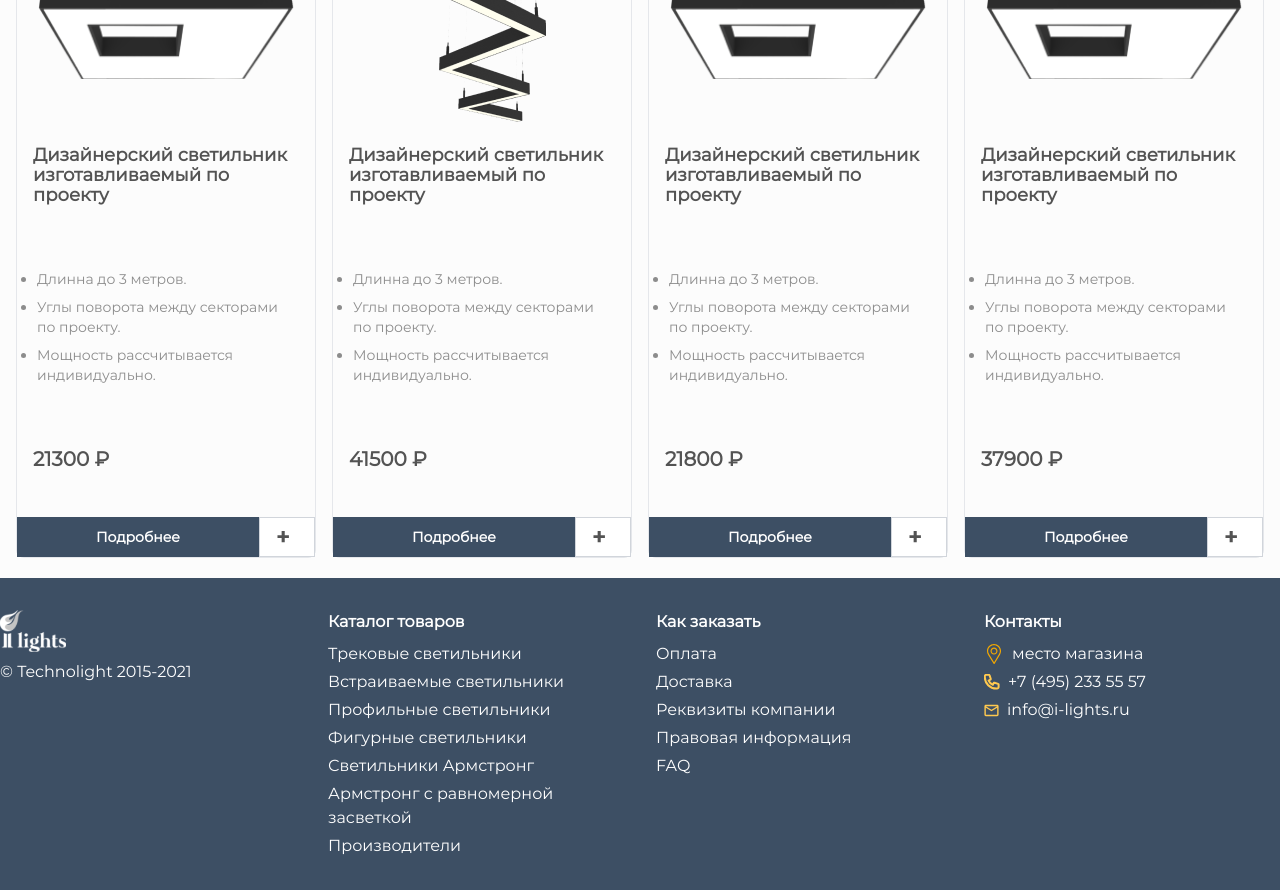
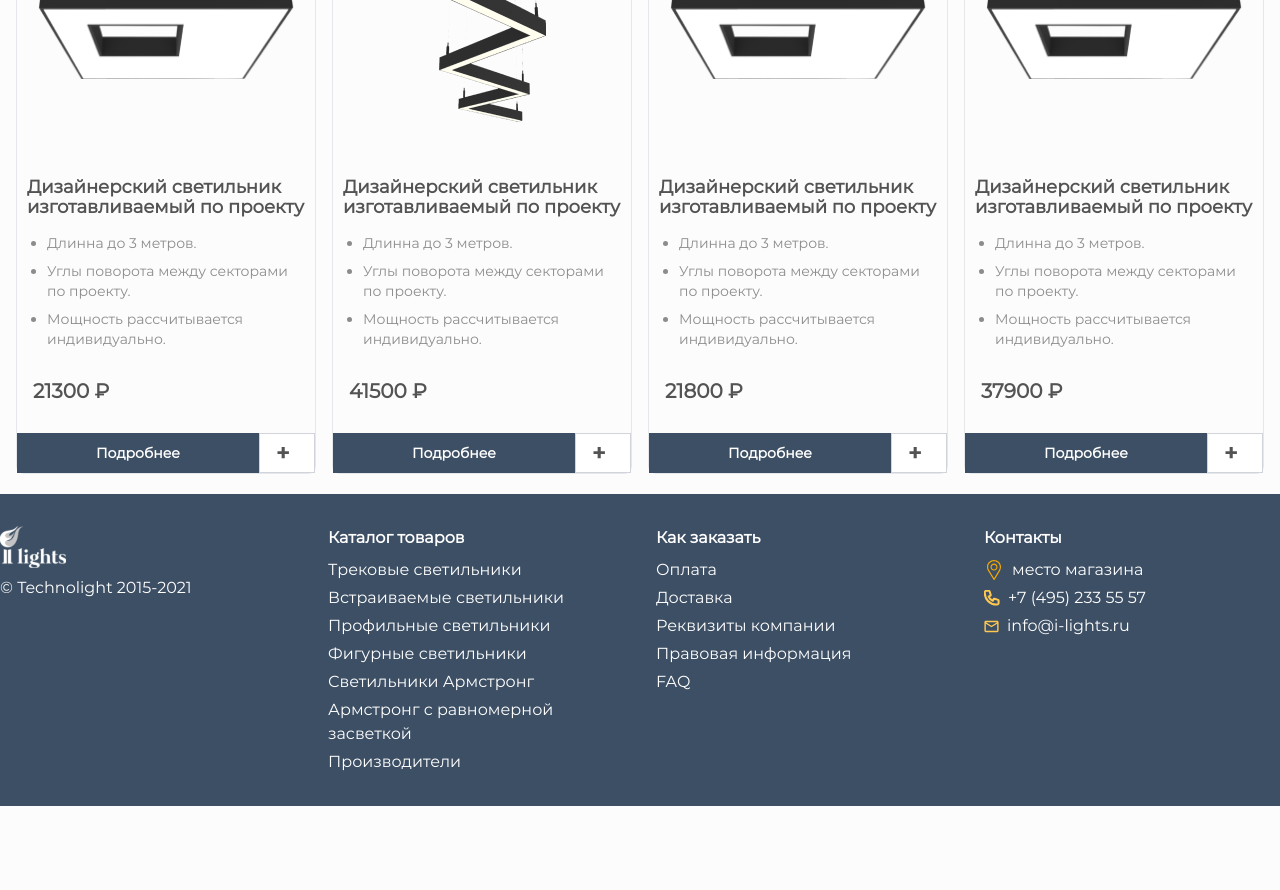
Before and after one commit to 89811421793/lamps, a Next.js app: page / in a window 1280 px wide. Shown: the part 1880-2770 px from the top of the page. After the commit the page ends 2686 px from the top, so only its background shows below. Built offline with nearby package versions, Linux system fonts and the light colour scheme.

Commit message:
еще чуть стилей

```diff
--- a/src/app/components/Card.tsx
+++ b/src/app/components/Card.tsx
@@ -10,7 +10,7 @@ type CardProps = {
 
 const Card: React.FC<CardProps> = ({ url, title, price, id, features = [] }) => {
     return (
-        <div className="border rounded-lg flex flex-col h-full space-y-8 mx-0">
+        <div className="border rounded-lg flex flex-col h-full mx-0"> {/* Убрано space-y-8 */}
             <div className="flex justify-center items-center h-24 mb-4 pt-[180px]">
                 {url.includes('prod1') ? (
                     <img src={url} alt={title} className="w-[256px] h-[96px] object-contain rounded-t-lg mb-[100px]" />
@@ -18,8 +18,8 @@ const Card: React.FC<CardProps> = ({ url, title, price, id, features = [] }) =>
                     <img src={url} alt={title} className="w-[128px] h-[181px] object-contain rounded-t-lg mb-[100px]" />
                 )}
             </div>
-            <h1 className="text-darkgrey font-bold text-lg leading-5 mb-4 p-4">{title}</h1>
-            <ul className="list-disc pl-5 space-y-2 mb-4 p-4">
+            <h1 className="text-darkgrey font-bold text-lg leading-5 mb-[8px] p-0 mt-[80px] ml-[10px] mr-[10px]">{title}</h1> {/* Уменьшен паддинг */}
+            <ul className="list-disc pl-5 space-y-2 mb-4 p-0 mt-[8px] ml-[10px] mr-[10px]"> {/* Уменьшен паддинг */}
                 {features.map((feature) => (
                     <li key={feature.id} className="text-shortDesc font-light text-sm leading-5">
                         {feature.text}
```
